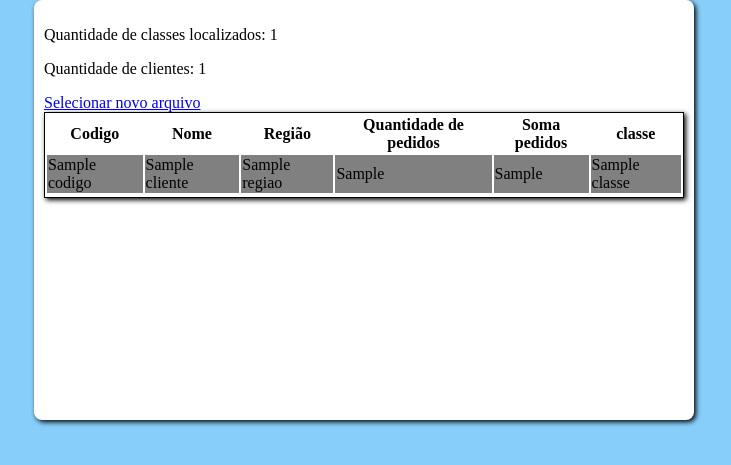
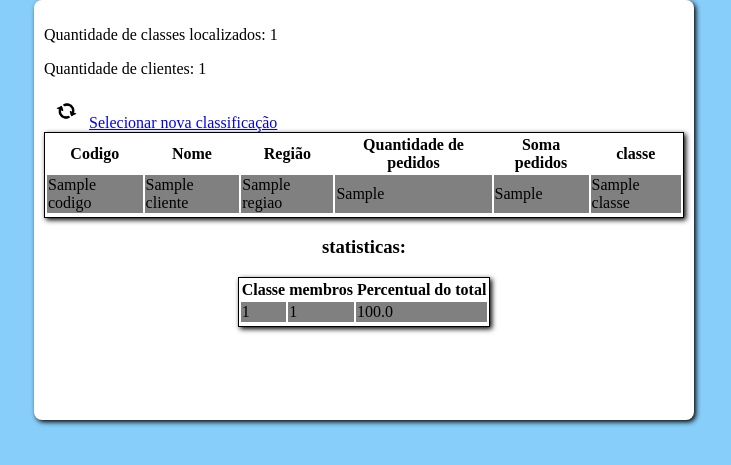
Before and after one commit to CaioViktor/ProjectCluster, a Flask app: template templates/lista.html in a window 1280 px wide. Shown: the top 465 px of the page, without its empty margins (286-1017 px from the left). Run offline with Flask 2, Linux system fonts and the light colour scheme; the template is opened without the code that fills it: most values are stand-ins (such as "Sample title", 1, 10 or a date in 2020).

Commit message:
adição de statisticas e tabela ordenada por classe

```diff
--- a/controlCluster.py
+++ b/controlCluster.py
@@ -44,6 +44,7 @@ def clusterizar(matriz,idToCliente,limiteClusters=10,limiar=0.01):
 	if clusters >= limiteClusters:
 		clusters = limiteClusters - 1
 	classificados = kmeans[clusters].labels_
+	centroid = centroids[clusters]
 	cont = 0
 	for clienteId in idToCliente:
 		cliente = idToCliente[clienteId]
@@ -53,7 +54,6 @@ def clusterizar(matriz,idToCliente,limiteClusters=10,limiar=0.01):
 			classe = list()
 			classes[classificados[cont]] = classe
 		classe.append(cliente)
-		# print(cliente)
 		cont+= 1
 	return classes
 
--- a/server.py
+++ b/server.py
@@ -40,6 +40,9 @@ def list():
 	limiar = float(request.args['limiar'])
 	classificacao = cc.classificar(clustersMax,limiar)
 	classes = classificacao['classes']
+	# for classeID in classes:
+	# 	for cliente in classes[classeID]:
+	# 		print(cliente)
 	clientes = classificacao['clientes']
 	return render_template("lista.html",classes = classes,clientes = clientes)
 
--- a/templates/index.html
+++ b/templates/index.html
@@ -11,8 +11,8 @@
 			<div id = "erro">{%print(mensagem)%}</div>
 			<form method = "post" action = "{{url_for('cluster')}}" id = "upload" enctype="multipart/form-data">
 				<input type="file" name="arquivo" required accept=".csv">
-				<p>Quantidade máxima de clusters: <input type="number" name="clusters" min = 1 max = 14 value = 10 required></p>
-				<p>Limiar: <input type="number" name="limiar" min = 0 max = 1 step =0.01 value = 0.01 required></p>
+				<p>Quantidade máxima de clusters: <input type="number" name="clusters" min = 1 max = 14 value = 14 required></p>
+				<p>Limiar: <input type="number" name="limiar" min = 0 max = 1 step =0.001 value = 0.001 required></p>
 				<center><button id="uploadButton" type="submit">enviar</button></center>
 			</form>
 		</div>
--- a/templates/lista.html
+++ b/templates/lista.html
@@ -9,7 +9,7 @@
 		<div class = "content" id = "listaDiv">
 			<p>Quantidade de classes localizados: {%print(classes|length)%}</p>
 			<p>Quantidade de clientes: {%print(clientes|length)%}</p>
-			<a href = "{{url_for('new')}}">Selecionar novo arquivo</a>
+			<a href = "{{url_for('new')}}"><img id = "refresh" style="width: 45px;"src="{{url_for('static',filename='images/refresh.png')}}"/>Selecionar nova classificação</a>
 			<center>
 				<table id = "lista">
 					<tr>
@@ -20,7 +20,7 @@
 						<th>Soma pedidos</th>
 						<th>classe</th>
 					</tr>
-					{%for cliente in clientes%}
+		<!-- 			{%for cliente in clientes%}
 						{%set id = "cor"+ (loop.index%2)|string%}
 						<tr id = {{id}}>
 						<td>{{clientes[cliente].codigo}}</td>
@@ -30,6 +30,41 @@
 						<td>{{clientes[cliente].somaPedidos}}</td>
 						<td>{{clientes[cliente].classe}}</td>
 						<tr>
+					{%endfor%}	 -->
+					{%set count = {'c': 1 }%}
+					{%for classeID in classes %}
+						{%for cliente in classes[classeID] %}
+							{%set id = "cor"+ (count.c%2)|string%}
+							<tr id = {{id}}>
+							<!-- {{loop.index}} -->
+							<td>{{cliente.codigo}}</td>
+							<td>{{cliente.nome}}</td>
+							<td>{{cliente.regiao}}</td>
+							<td>{{cliente.quantPedidos}}</td>
+							<td>{{cliente.somaPedidos}}</td>
+							<td>{{cliente.classe}}</td>
+							<tr>
+							{%if count.update({'c':(count.c +1)})%}{%endif%}
+						{%endfor%}
+					{%endfor%}
+				</table>
+				<h3>statisticas:</h3>
+				<table>
+					<tr>
+						<th>Classe</th>
+						<th>membros</th>
+						<th>Percentual do total</th>
+					</tr>
+					{%set count = {'c': 1 }%}
+					{%for classeID in classes %}
+						{%set id = "cor"+ (count.c%2)|string%}
+						<tr id = {{id}}>
+						<!-- {{loop.index}} -->
+						<td>{{classeID}}</td>
+						<td>{{classes[classeID]|length}}</td>
+						<td>{{(classes[classeID]|length)/((clientes|length)/100)}}</td>
+						<tr>
+						{%if count.update({'c':(count.c +1)})%}{%endif%}
 					{%endfor%}
 				</table>
 			</center>
```
Also changed, not shown: static/css/style.css (line endings or trailing spaces), static/images/refresh.png (added), 1 other file.
